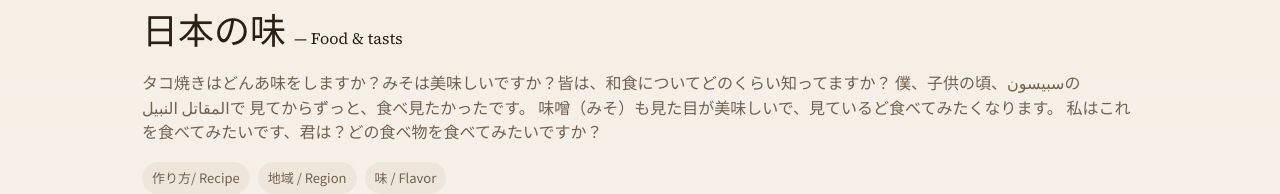
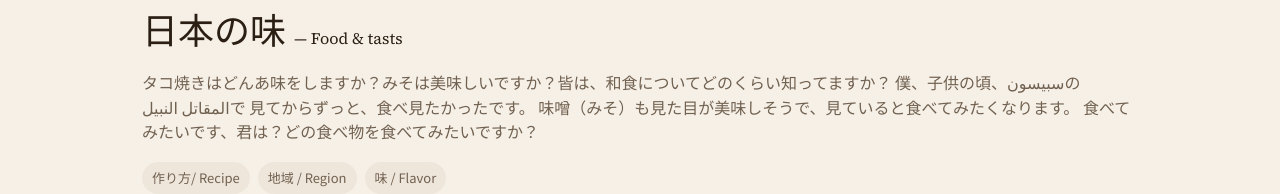
Before and after one commit to kinaga-san/nihongo-magazine, a plain HTML site: page food.html in a window 1280 px wide. Shown: the part 160-354 px from the top of the page. Drawn offline with Linux system fonts and the light colour scheme.

Commit message:
Update food.html

```diff
--- a/food.html
+++ b/food.html
@@ -47,8 +47,8 @@
       <h1>日本の味<span style="font-weight:400; font-size:16px; margin-left:8px">— Food & tasts</span></h1>
       <p class="lead">タコ焼きはどんあ味をしますか？みそは美味しいですか？皆は、和食についてどのくらい知ってますか？
       僕、子供の頃、سبيسونの　المقاتل النبيلで 見てからずっと、食べ見たかったです。
-      味噌（みそ）も見た目が美味しいで、見ているど食べてみたくなります。
-      私はこれを食べてみたいです、君は？どの食べ物を食べてみたいですか？
+      味噌（みそ）も見た目が美味しそうで、見ていると食べてみたくなります。
+      食べてみたいです、君は？どの食べ物を食べてみたいですか？
       </p>
 
       <div class="tags">
```
